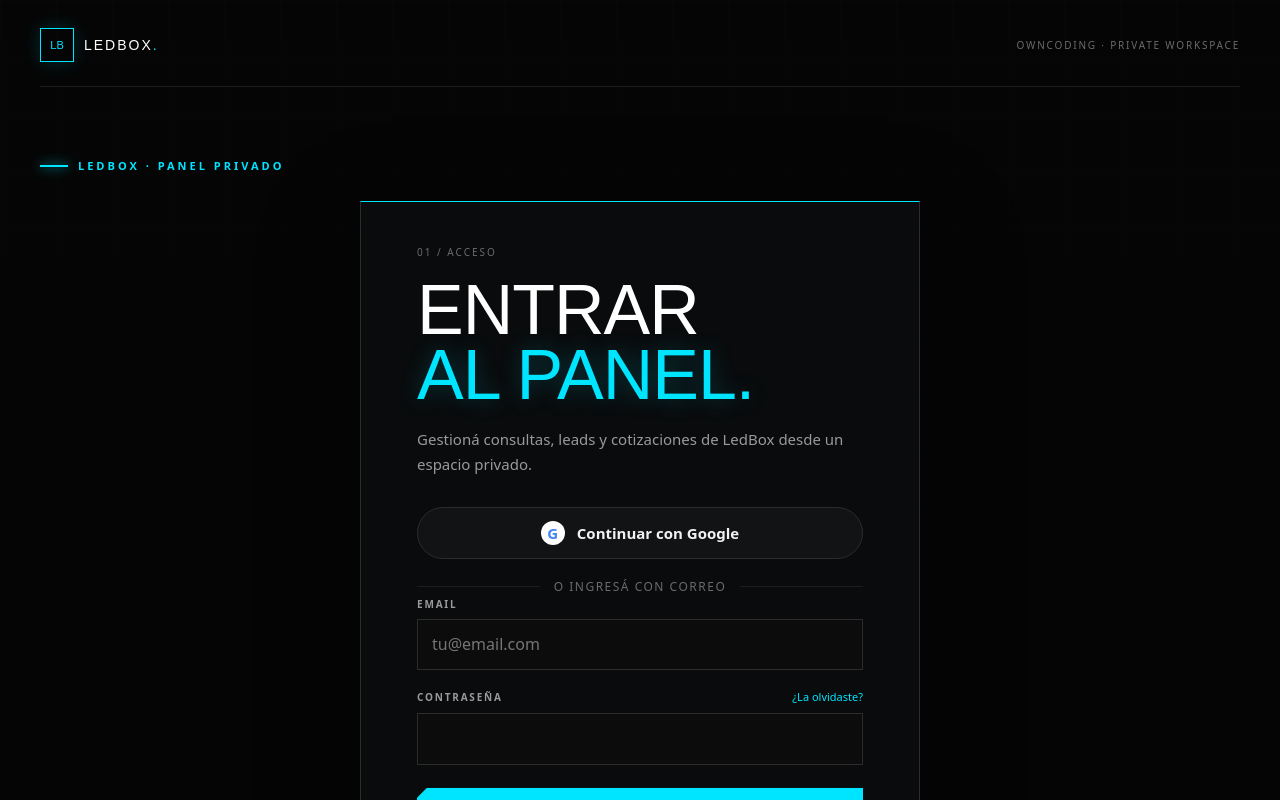
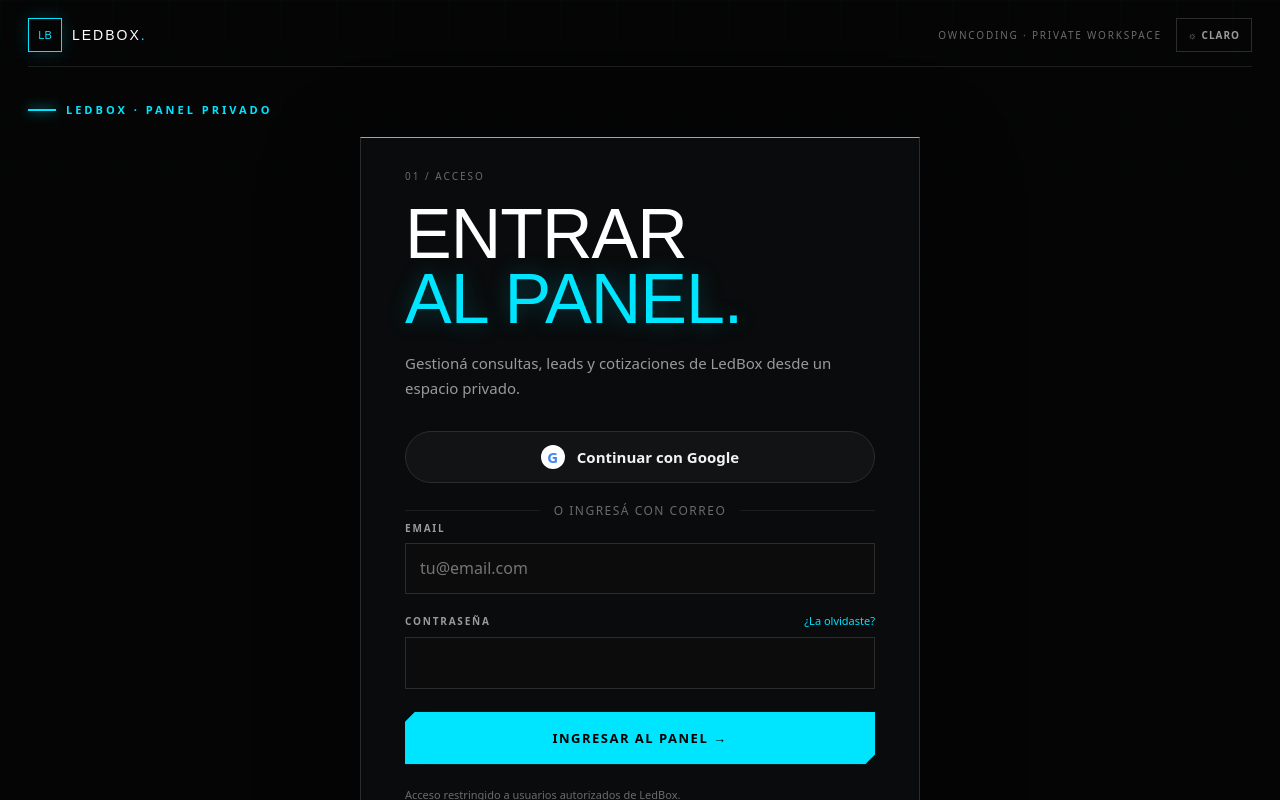
Before and after one commit to dariodeoli/ledbox, a Next.js app: page /admin/login in a window 1280 px wide. Shown: the top 800 px of the page. Built offline with nearby package versions, Linux system fonts and the light colour scheme; no server answers.

Commit message:
feat: redesign admin workspace themes

```diff
--- a/app/globals.css
+++ b/app/globals.css
@@ -519,18 +519,21 @@
 
 /* ─── ADMIN / PRIVATE WORKSPACE ─── */
 .admin-root { min-height:100vh; background:var(--bg); }
-.admin-page { min-height:100vh; position:relative; isolation:isolate; overflow:hidden; padding:28px 40px 72px; }
+.admin-page { min-height:100vh; position:relative; isolation:isolate; overflow:hidden; padding:18px 28px 48px; transition:background .25s,color .25s; }
 .admin-grid { position:fixed; inset:0; pointer-events:none; z-index:-1; opacity:.5; background-image:linear-gradient(rgba(0,229,255,.035) 1px, transparent 1px),linear-gradient(90deg, rgba(0,229,255,.035) 1px, transparent 1px); background-size:56px 56px; mask-image:linear-gradient(to bottom, black, transparent 82%); }
-.admin-brandbar { position:relative; z-index:1; display:flex; justify-content:space-between; align-items:center; gap:20px; max-width:1320px; margin:0 auto; padding-bottom:24px; border-bottom:1px solid var(--border); }
+.admin-brandbar { position:relative; z-index:1; display:flex; justify-content:space-between; align-items:center; gap:20px; max-width:1320px; margin:0 auto; padding-bottom:14px; border-bottom:1px solid var(--border); }
+.admin-brand-tools { display:flex; align-items:center; gap:14px; }
+.admin-theme-toggle { min-height:34px; border:1px solid var(--border-2); background:transparent; color:var(--muted-2); padding:7px 11px; font:600 10px var(--font-body); letter-spacing:1px; text-transform:uppercase; cursor:pointer; transition:.2s; }
+.admin-theme-toggle:hover, .admin-theme-toggle:focus-visible { border-color:var(--led); color:var(--led); outline:none; }
 .admin-brand { display:inline-flex; align-items:center; gap:10px; color:#fff; text-decoration:none; font:14px var(--font-display); letter-spacing:2px; }
 .admin-brand-mark { display:grid; place-items:center; width:34px; height:34px; border:1px solid var(--led); color:var(--led); font:11px var(--font-display); letter-spacing:0; box-shadow:0 0 18px rgba(0,229,255,.18); }
 .admin-brand-dot { color:var(--led); }
 .admin-brand-note { color:var(--muted); font-size:10px; letter-spacing:1.8px; text-transform:uppercase; }
-.admin-content { position:relative; z-index:1; width:min(100%,1320px); margin:0 auto; padding-top:70px; }
+.admin-content { position:relative; z-index:1; width:min(100%,1320px); margin:0 auto; padding-top:34px; }
 .admin-kicker { display:flex; align-items:center; gap:10px; color:var(--led); font-size:11px; font-weight:600; letter-spacing:3px; text-transform:uppercase; }
 .admin-kicker::before { content:""; display:block; width:28px; height:2px; background:var(--led); box-shadow:0 0 12px var(--led); }
 .admin-card { background:rgba(11,13,14,.9); border:1px solid var(--border-2); box-shadow:0 24px 90px rgba(0,0,0,.38); }
-.admin-card--narrow { width:min(100%,560px); margin:26px auto 0; padding:42px clamp(24px,5vw,56px) 38px; border-top-color:var(--led); }
+.admin-card--narrow { width:min(100%,560px); margin:18px auto 0; padding:30px clamp(24px,5vw,44px) 28px; border-top-color:var(--led); }
 .admin-card--center { width:min(100%,560px); margin:26px auto 0; padding:50px; text-align:center; }
 .admin-card-index { display:block; color:var(--muted); font-size:10px; letter-spacing:2px; text-transform:uppercase; }
 .admin-title { margin:18px 0 18px; color:#fff; font:clamp(42px,6vw,70px)/.94 var(--font-display); letter-spacing:-1px; text-transform:uppercase; }
@@ -566,7 +569,7 @@
 .admin-honeypot { position:absolute; left:-9999px; width:1px; height:1px; opacity:0; }
 
 .admin-dashboard { padding-top:26px; }
-.admin-dashboard-head { display:flex; align-items:flex-end; justify-content:space-between; gap:36px; padding:30px 0 48px; }
+.admin-dashboard-head { display:flex; align-items:flex-end; justify-content:space-between; gap:36px; padding:16px 0 28px; }
 .admin-dashboard-actions { display:flex; gap:10px; flex-wrap:wrap; padding-bottom:7px; }
 .admin-ghost-button, .admin-retry { min-height:44px; border:1px solid var(--border-2); background:transparent; color:var(--muted-2); padding:11px 15px; font-size:11px; font-weight:600; letter-spacing:1.2px; text-transform:uppercase; text-decoration:none; cursor:pointer; transition:border-color .2s, color .2s, background .2s; }
 .admin-ghost-button:hover, .admin-retry:hover { border-color:var(--led); color:var(--led); background:var(--led-soft); }
@@ -578,11 +581,11 @@
 .admin-stat small { color:var(--muted-2); font-size:12px; }
 .admin-stat--active strong { color:var(--led); text-shadow:0 0 18px rgba(0,229,255,.24); }
 .admin-stats--wide { grid-template-columns:repeat(4,1fr); }
-.admin-tabs { display:flex; gap:8px; flex-wrap:wrap; margin:28px 0 34px; border-bottom:1px solid var(--border); padding-bottom:12px; }
+.admin-tabs { position:sticky; top:0; z-index:5; display:flex; gap:6px; flex-wrap:wrap; margin:16px 0 22px; padding:10px 0; border-bottom:1px solid var(--border); background:color-mix(in srgb, var(--bg) 92%, transparent); backdrop-filter:blur(12px); }
 .admin-tabs button { border:1px solid var(--border-2); background:transparent; color:var(--muted-2); padding:10px 14px; cursor:pointer; font:600 10px var(--font-body); letter-spacing:1.4px; text-transform:uppercase; }
 .admin-tabs button:hover, .admin-tabs button.active { border-color:var(--led); color:var(--led); background:var(--led-soft); }
-.admin-module-grid { display:grid; grid-template-columns:1.2fr .8fr; gap:18px; margin-top:28px; }
-.admin-module { background:rgba(11,13,14,.88); border:1px solid var(--border); padding:26px; }
+.admin-module-grid { display:grid; grid-template-columns:1.2fr .8fr; gap:14px; margin-top:18px; }
+.admin-module { background:var(--admin-panel,rgba(11,13,14,.88)); border:1px solid var(--border); padding:20px; }
 .admin-module--full { margin-top:18px; }
 .admin-module h2 { margin:10px 0 16px; color:#fff; font:clamp(25px,3vw,38px)/1 var(--font-display); text-transform:uppercase; }
 .admin-muted { color:var(--muted-2); font-size:13px; line-height:1.6; }
@@ -591,7 +594,7 @@
 .admin-event-mini span, .admin-event-mini small { color:var(--muted-2); font-size:12px; }
 .admin-check-row { display:flex; align-items:center; gap:14px; padding:15px 0; border-top:1px solid var(--border); color:var(--muted-2); }
 .admin-check-row b { min-width:56px; color:var(--led); font:24px/1 var(--font-display); }
-.admin-quick-form { display:grid; grid-template-columns:repeat(2, minmax(0,1fr)); gap:10px; margin:22px 0 26px; }
+.admin-quick-form { display:grid; grid-template-columns:repeat(2, minmax(0,1fr)); gap:8px; margin:16px 0 20px; }
 .admin-quick-form input, .admin-quick-form select { min-height:44px; border:1px solid var(--border-2); background:var(--surface); color:var(--text); padding:10px 12px; font:14px var(--font-body); color-scheme:dark; }
 .admin-quick-form input:focus, .admin-quick-form select:focus { outline:2px solid rgba(0,229,255,.28); border-color:var(--led); }
 .admin-quick-form .btn-led { min-height:44px; padding:10px 14px; font-size:11px; }
@@ -640,7 +643,7 @@
   .admin-page { padding:18px 20px 52px; }
   .admin-brandbar { padding-bottom:18px; }
   .admin-brand-note { display:none; }
-  .admin-content { padding-top:44px; }
+  .admin-content { padding-top:26px; }
   .admin-card--narrow { padding:32px 20px 28px; }
   .admin-dashboard { padding-top:12px; }
   .admin-dashboard-head { display:block; padding:24px 0 34px; }
@@ -663,6 +666,11 @@
   .admin-table { overflow-x:auto; }
   .admin-table-row { min-width:680px; }
 }
+
+.admin-page--light { --bg:#f3f7f8; --surface:#ffffff; --surface-2:#e9f0f2; --border:#d9e3e6; --border-2:#b9cbd0; --text:#122025; --muted:#66777c; --muted-2:#405258; --led:#008fa3; --led-dim:#007486; --led-soft:rgba(0,143,163,.09); --admin-panel:rgba(255,255,255,.94); background:var(--bg); color:var(--text); }
+.admin-page--light .admin-grid { opacity:.32; background-image:linear-gradient(rgba(0,143,163,.08) 1px, transparent 1px),linear-gradient(90deg, rgba(0,143,163,.08) 1px, transparent 1px); }
+.admin-page--light .admin-brand, .admin-page--light .admin-title, .admin-page--light .admin-module h2, .admin-page--light .admin-stat strong, .admin-page--light .admin-table-row strong, .admin-page--light .admin-empty h3 { color:#122025; }
+.admin-page--light .admin-card, .admin-page--light .admin-module { box-shadow:0 12px 38px rgba(26,65,72,.08); }
 @media (max-width:390px) {
   .admin-page { padding-inline:14px; }
   .admin-filters { display:grid; grid-template-columns:1fr; }
--- a/components/admin/AdminFrame.tsx
+++ b/components/admin/AdminFrame.tsx
@@ -1,15 +1,21 @@
+"use client";
+
 import Link from "next/link";
+import { useEffect, useState } from "react";
 
 export function AdminFrame({ children, eyebrow = "LedBox · Panel privado" }: { children: React.ReactNode; eyebrow?: string }) {
+  const [theme, setTheme] = useState<"dark" | "light">("dark");
+  useEffect(() => { const stored = window.localStorage.getItem("ledbox-admin-theme"); if (stored === "light") setTheme("light"); }, []);
+  function toggleTheme() { const next = theme === "dark" ? "light" : "dark"; setTheme(next); window.localStorage.setItem("ledbox-admin-theme", next); }
   return (
-    <main className="admin-page">
+    <main className={`admin-page admin-page--${theme}`}>
       <div className="admin-grid" aria-hidden="true" />
       <div className="admin-brandbar">
         <Link href="/" className="admin-brand" aria-label="Volver al sitio de LedBox">
           <span className="admin-brand-mark">LB</span>
           <span>LEDBOX<span className="admin-brand-dot">.</span></span>
         </Link>
-        <span className="admin-brand-note">Owncoding · private workspace</span>
+        <div className="admin-brand-tools"><span className="admin-brand-note">Owncoding · private workspace</span><button type="button" className="admin-theme-toggle" onClick={toggleTheme} aria-label={`Activar modo ${theme === "dark" ? "claro" : "oscuro"}`}>{theme === "dark" ? "☼ Claro" : "◐ Oscuro"}</button></div>
       </div>
       <div className="admin-content">
         <p className="admin-kicker">{eyebrow}</p>
```
